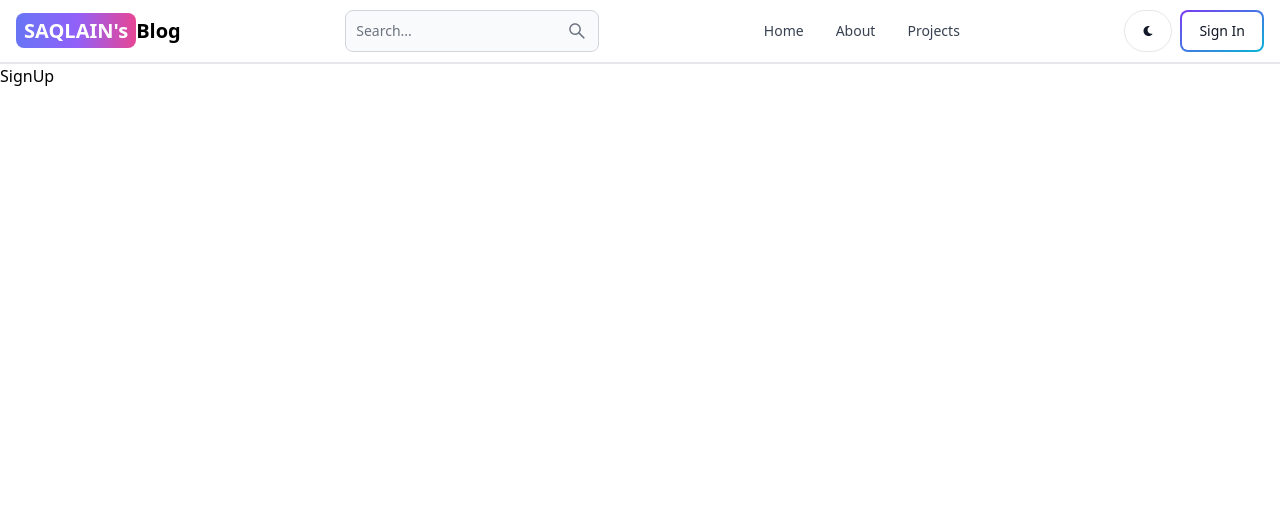
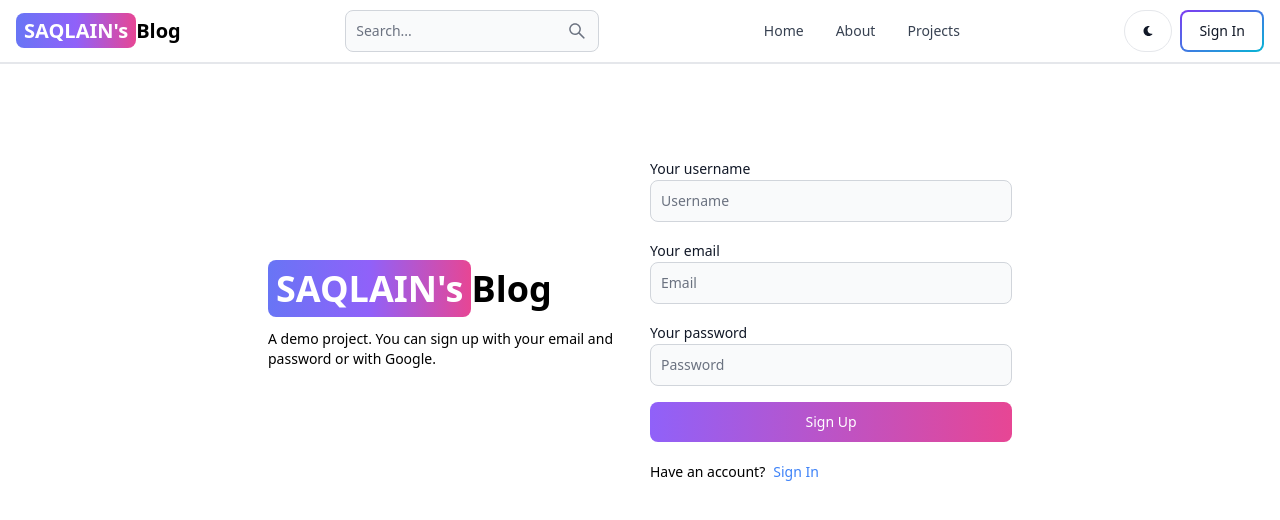
Before and after one commit to saqlain-shahid/mern-blog, a React (Vite) app in the folder client/: page /sign-up in a window 1280 px wide. Shown: the top 520 px of the page. Built offline with nearby package versions, Linux system fonts and the light colour scheme.

Commit message:
signup ui

```diff
--- a/client/src/pages/SignUp.jsx
+++ b/client/src/pages/SignUp.jsx
@@ -1,8 +1,59 @@
-import React from 'react'
+import { Link } from 'react-router-dom'
+import { Button, Label, TextInput } from 'flowbite-react'
 
 const SignUp = () => {
   return (
-    <div>SignUp</div>
+    <div className='min-h-screen mt-20'>
+      {/* parent div for both left and right side of section */}
+      <div className='flex p-3 max-w-3xl mx-auto flex-col md:flex-row md:items-center gap-5'>
+        {/* left side */}
+        <div className='flex-1'>
+          <Link to={'/'} className='font-bold dark:text-white text-4xl'>
+            <span className='px-2 py-1 bg-gradient-to-r from-indigo-500 via-purple-500 to-pink-500 rounded-lg text-white'>SAQLAIN's</span>
+            <span>Blog</span>
+          </Link>
+          <p className='text-sm mt-5'>A demo project. You can sign up with your email and password or with Google.</p>
+        </div>
+        {/* right side */}
+        <div className='flex-1'>
+          <form className='flex flex-col gap-4'>
+          <div>
+              <Label value='Your username'/>
+              <TextInput
+                type='text'
+                placeholder='Username'
+                id='username'
+              />
+            </div>
+            <div>
+              <Label value='Your email'/>
+              <TextInput
+                type='text'
+                placeholder='Email'
+                id='email'
+              />
+            </div>
+            <div>
+              <Label value='Your password'/>
+              <TextInput
+                type='password'
+                placeholder='Password'
+                id='password'
+              />
+            </div>
+            <Button gradientDuoTone={'purpleToPink'} type='submit'>
+              Sign Up
+            </Button>
+          </form>
+          <div className='flex gap-2 text-sm mt-5'>
+            <span>Have an account?</span>
+            <Link to={'/sign-in'} className='text-blue-500'>
+              Sign In
+            </Link>
+          </div>
+        </div>
+      </div>
+    </div>
   )
 }
 
```
